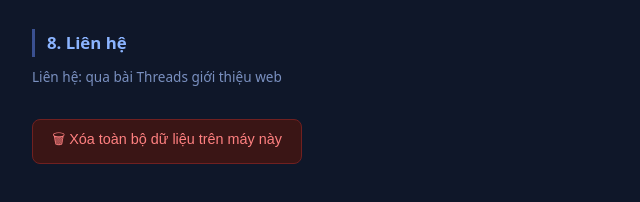
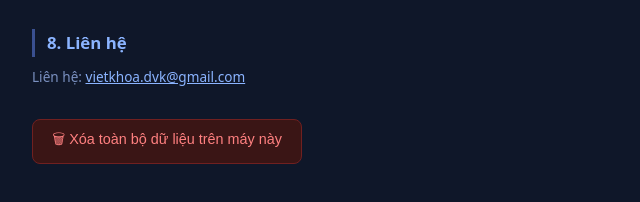
Before and after one commit to khoapotassium/thang-long-ke-nghe-planner, a plain HTML site: page privacy.html in a window 1280 px wide. Shown: the part 1526-1728 px from the top of the page, 248-888 px from the left. Drawn offline with Linux system fonts and the light colour scheme.

Commit message:
Configure GoatCounter and public image URL
Co-authored-by: Copilot <223556219+Copilot@users.noreply.github.com>

```diff
--- a/config.js
+++ b/config.js
@@ -2,7 +2,7 @@
 window.APP_CONFIG = {
   // GoatCounter (đo lường ẩn danh, không cookie, miễn phí cho dự án phi thương mại).
   // Đăng ký tại https://www.goatcounter.com rồi điền mã site, ví dụ "tlkn-planner" (để trống = tắt)
-  goatcounterCode: "",
+  goatcounterCode: "khoa",
 
   // Địa chỉ Cloudflare Worker nhận góp ý, ví dụ "https://tlkn-feedback.tenban.workers.dev/feedback"
   // Để trống = ô góp ý sẽ hướng người dùng sang bình luận trên Threads
@@ -12,5 +12,5 @@ window.APP_CONFIG = {
   threadsUrl: "",
 
   // Thông tin liên hệ hiển thị ở trang Quyền riêng tư (email hoặc trang Threads của bạn)
-  contact: ""
+  contact: "vietkhoa.dvk@gmail.com"
 };
```
Also changed, not shown: index.html (+1 -1 lines).
